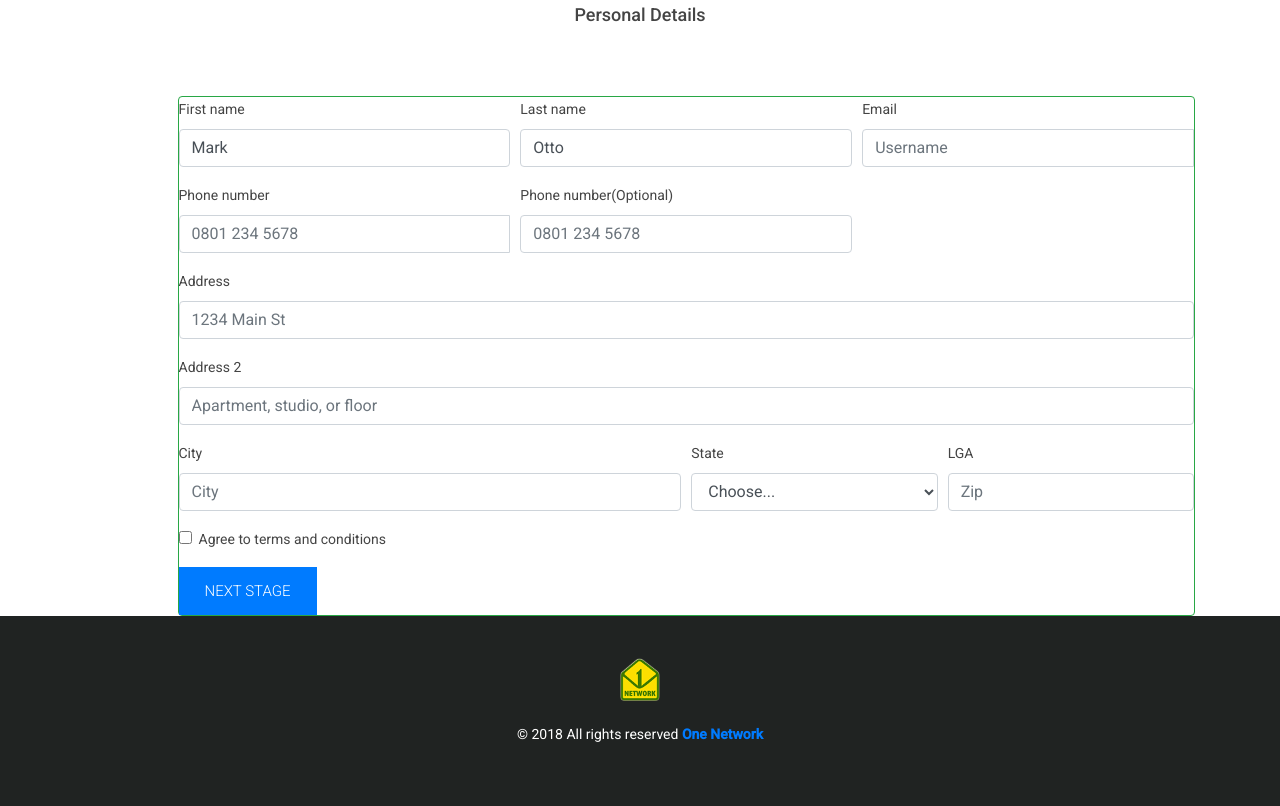
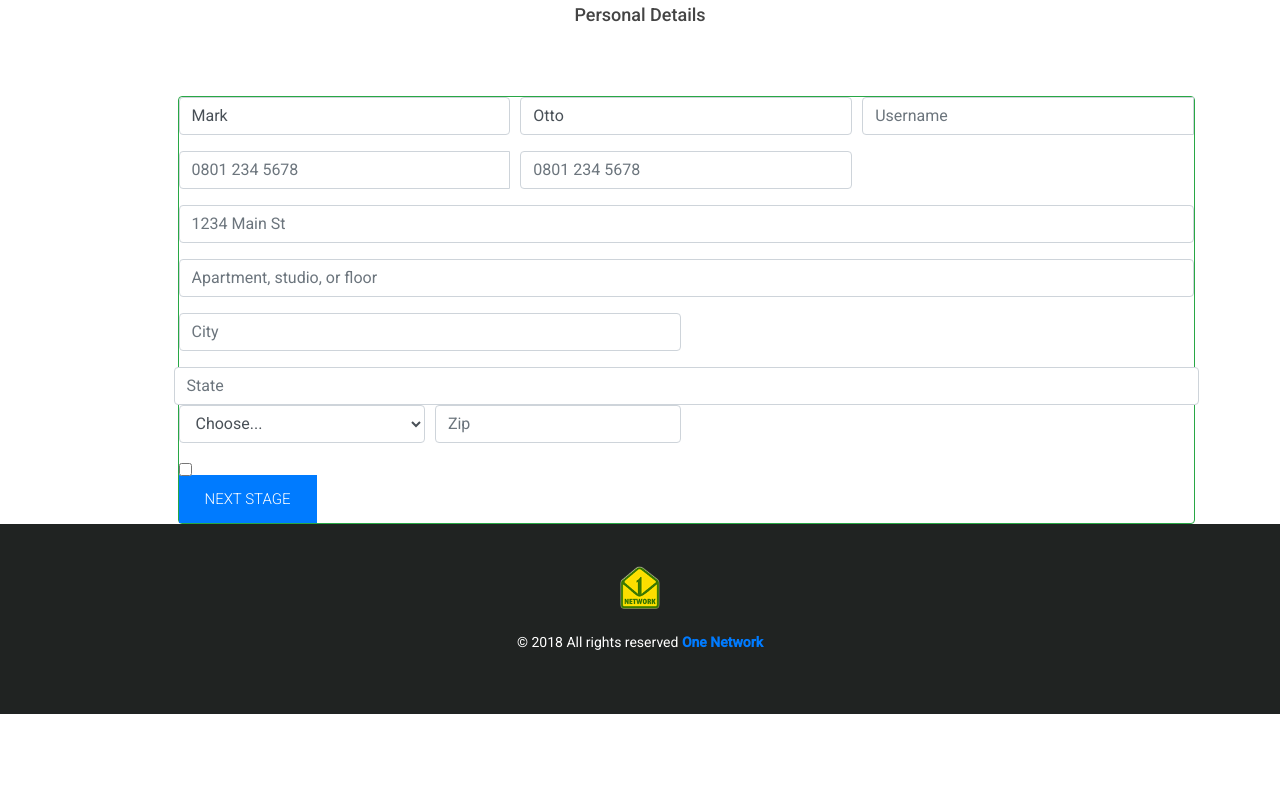
Before and after one commit to imosudi/fic, a Flask app: page /register in a window 1280 px wide. Shown: the part 60-866 px from the top of the page. After the commit the page ends 774 px from the top, so only its background shows below. Run offline with Flask 2, Linux system fonts and the light colour scheme; some libraries are stand-ins or nearby versions.

Commit message:
App Template Setup

```diff
--- a/templates/register.html
+++ b/templates/register.html
@@ -11,17 +11,17 @@
 			<form class="needs-validation offset-md-1 border border-success rounded" novalidate>
   				<div class="form-row">
     				<div class="col-md-4 mb-3">
-      					<label for="validationCustom01">First name</label>
+      					<!--label for="validationCustom01">First name</label-->
       					<input type="text" class="form-control" id="validationCustom01" placeholder="First name" value="Mark" required>
       					<div class="valid-feedback"> Looks good! </div>
     				</div>
     				<div class="col-md-4 mb-3">
-				    	<label for="validationCustom02">Last name</label>
+				    	<!--label for="validationCustom02">Last name</label-->
 				      	<input type="text" class="form-control" id="validationCustom02" placeholder="Last name" value="Otto" required>
 				      	<div class="valid-feedback"> Looks good!  </div>
 				    </div>
     				<div class="col-md-4 mb-3">
-      					<label for="validationCustomUsername">Email</label>
+      					<!--label for="validationCustomUsername">Email</label---->
       					<div class="input-group">
         				<!--div class="input-group-prepend">
          	 			<span class="input-group-text" id="inputGroupPrepend">@</span>
@@ -32,7 +32,7 @@
     				</div>
 
     				<div class="col-md-4 mb-3">
-      					<label for="validationCustomNumber">Phone number</label>
+      					<!--label for="validationCustomNumber">Phone number</label---->
       					<div class="input-group">
         				<!--div class="input-group-prepend">
          	 			<span class="input-group-text" id="inputGroupPrepend">@</span>
@@ -42,7 +42,7 @@
       					</div>
     				</div>
     				<div class="col-md-4 mb-3">
-      					<label for="validationCustomNumber2">Phone number(Optional)</label>
+      					<!--label for="validationCustomNumber2">Phone number(Optional)</label-->
       					<div class="input-group">
         				<!--div class="input-group-prepend">
          	 			<span class="input-group-text" id="inputGroupPrepend">@</span>
@@ -53,27 +53,27 @@
 
   				</div>
 				  	<div class="form-group">
-				    	<label for="inputAddress">Address</label>
+				    	<!--label for="inputAddress">Address</label-->
 				    	<input type="text" class="form-control" id="validationCustomInputAddress" placeholder="1234 Main St" required>
 				    	<div class="invalid-feedback"> Please provide a valid address. </div>
 				  	</div>
 				  	<div class="form-group">
-					    <label for="inputAddress2">Address 2</label>
+					    <!--label for="inputAddress2">Address 2</label-->
 					    <input type="text" class="form-control" id="validationCustomInputAddress2" placeholder="Apartment, studio, or floor">
 				  	</div>
 				  	<div class="form-row">
 				    	<div class="col-md-6 mb-3">
-				      	<label for="validationCustom03">City</label>
+				      	<!--label for="validationCustom03">City</label-->
 				      	<input type="text" class="form-control" id="validationCustom03" placeholder="City" required>
 				      	<div class="invalid-feedback"> Please provide a valid city. </div>
 				    	</div>
 				    <!--div class="col-md-3 mb-3">
-				      	<label for="validationCustom04">State</label>
+				      	<!--label for="validationCustom04">State</label-->
 				      	<input type="text" class="form-control" id="validationCustom04" placeholder="State" required>
 				      	<div class="invalid-feedback"> Please provide a valid state. </div>
 				    </div-->
 				    <div class="form-group col-md-3">
-					    <label for="inputState">State</label>
+					    <!--label for="inputState">State</label-->
 					    <select id="inputState" class="form-control" id="validationCustom04" required>
 					    	<option selected>Choose...</option>
 					        <option>...</option>
@@ -82,7 +82,7 @@
 					</div>
 
 				    <div class="col-md-3 mb-3">
-				      	<label for="validationCustom05">LGA</label>
+				      	<!--label for="validationCustom05">LGA</label-->
 				      	<input type="text" class="form-control" id="validationCustom05" placeholder="Zip" required>
 				      	<div class="invalid-feedback"> Please provide a valid zip. </div>
 				    </div>
@@ -90,7 +90,7 @@
 				  	<div class="form-group">
 				    	<div class="form-check">
 				      	<input class="form-check-input" type="checkbox" value="" id="invalidCheck" required>
-				      	<label class="form-check-label" for="invalidCheck"> Agree to terms and conditions </label>
+				      	<!--label class="form-check-label" for="invalidCheck"> Agree to terms and conditions </label-->
 				      	<div class="invalid-feedback"> You must agree before submitting. </div>
 				    	</div>
 				  	</div>
```
